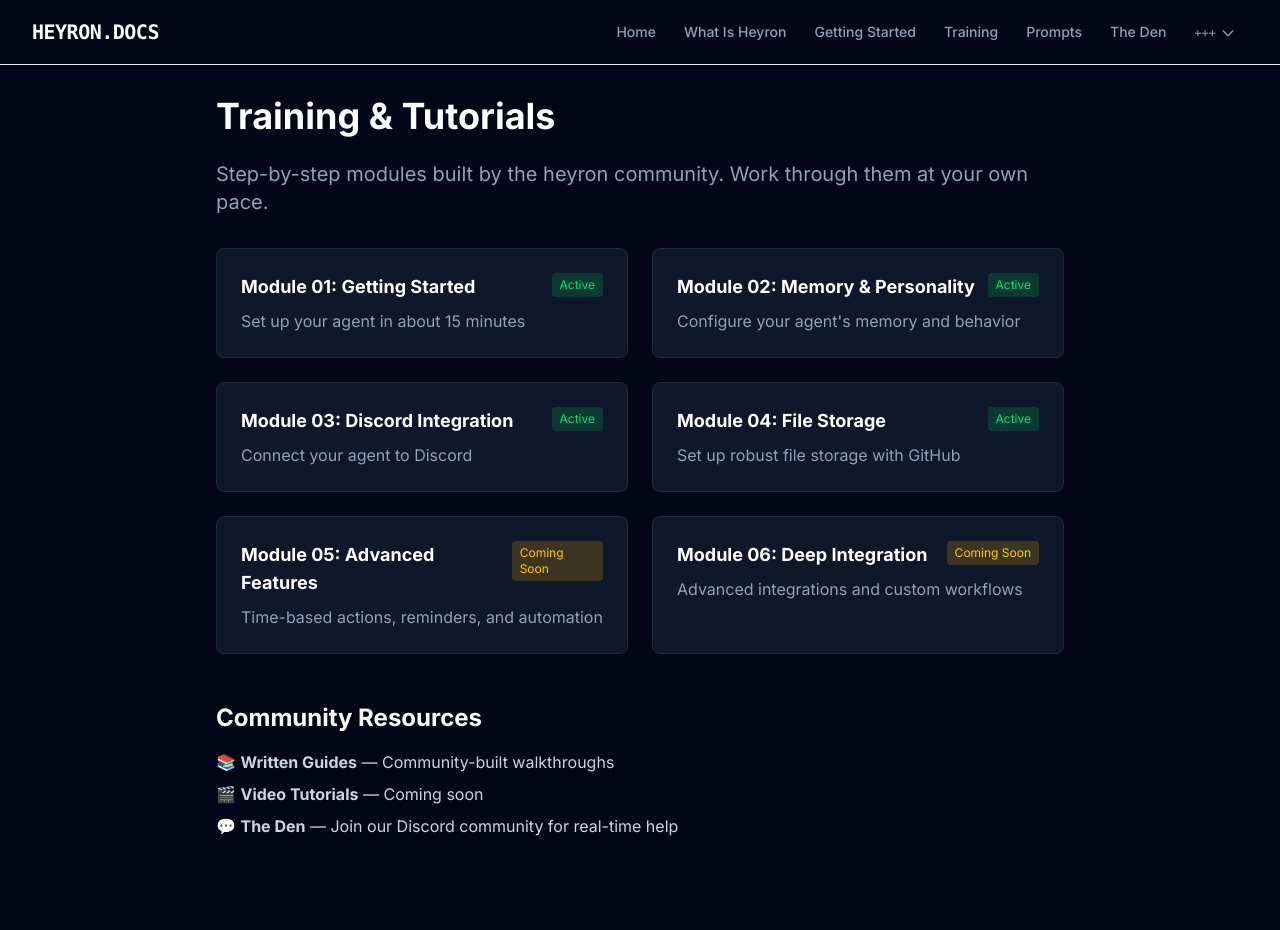
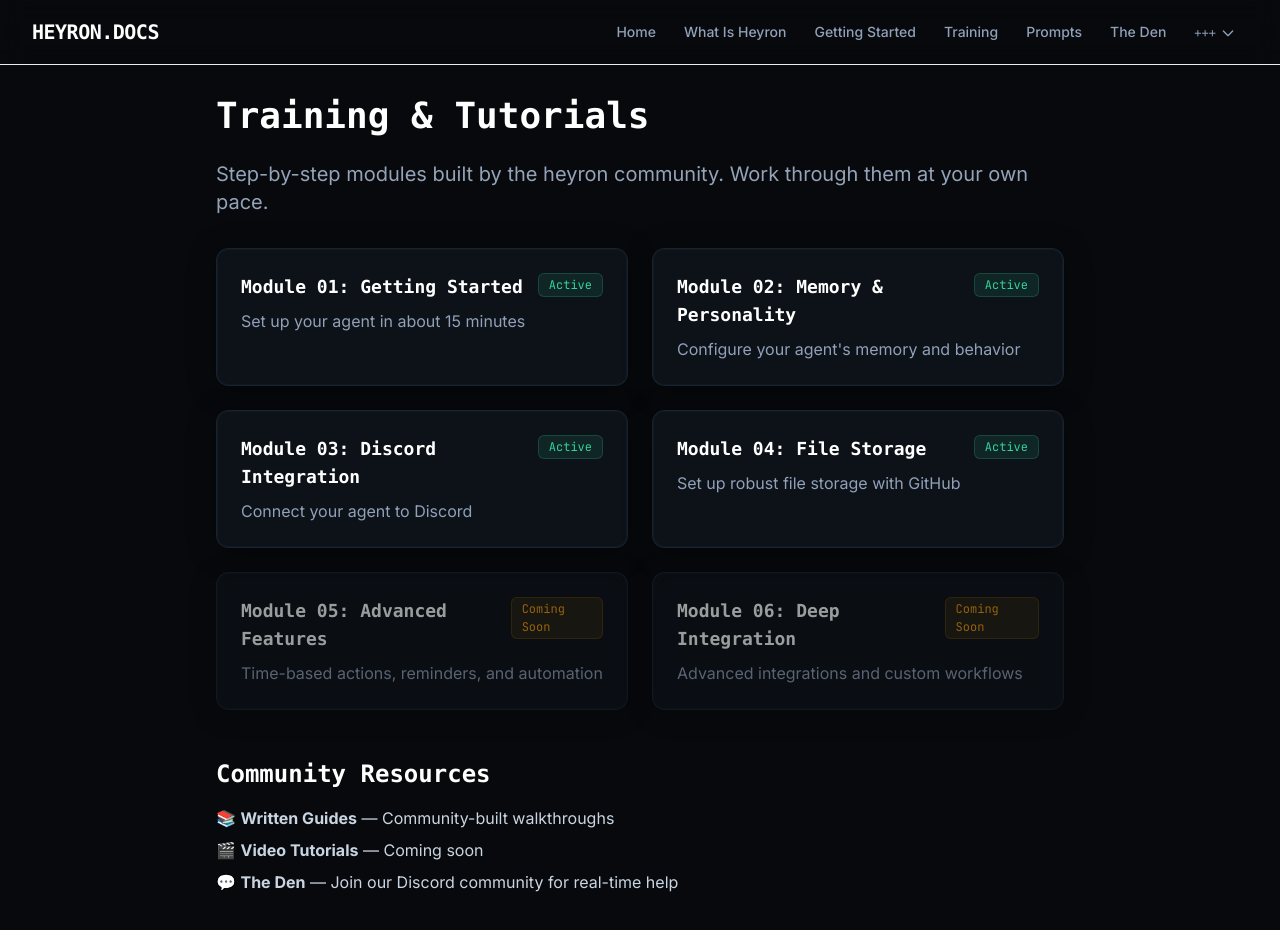
Before and after one commit to crazydc/heyron-docs, a Next.js app: page /heyron-docs/training in a window 1280 px wide. Shown: the top 930 px of the page. Built offline with nearby package versions, Linux system fonts and the light colour scheme.

Commit message:
Fix Training page: clickable module cards with design system

```diff
--- a/src/app/training/page.tsx
+++ b/src/app/training/page.tsx
@@ -1,71 +1,97 @@
 import Navigation from '@/components/Navigation';
+import Link from 'next/link';
 
-export default function Training() {
-  const tutorials = [
+const modules = [
   {
+    id: 'module-01',
     title: "Module 01: Getting Started",
     description: "Set up your agent in about 15 minutes",
-      status: "Active"
+    status: "Active",
+    href: "/getting-started"
   },
   {
+    id: 'module-02',
     title: "Module 02: Memory & Personality",
     description: "Configure your agent's memory and behavior",
-      status: "Active"
+    status: "Active",
+    href: "/getting-started#memory"
   },
   {
+    id: 'module-03',
     title: "Module 03: Discord Integration",
     description: "Connect your agent to Discord",
-      status: "Active"
+    status: "Active",
+    href: "/community"
   },
   {
+    id: 'module-04',
     title: "Module 04: File Storage",
     description: "Set up robust file storage with GitHub",
-      status: "Active"
+    status: "Active",
+    href: "/api-docs"
   },
   {
+    id: 'module-05',
     title: "Module 05: Advanced Features",
     description: "Time-based actions, reminders, and automation",
-      status: "Coming Soon"
+    status: "Coming Soon",
+    href: null
   },
   {
+    id: 'module-06',
     title: "Module 06: Deep Integration",
     description: "Advanced integrations and custom workflows",
-      status: "Coming Soon"
+    status: "Coming Soon",
+    href: null
   }
 ];
 
+export default function Training() {
   return (
-    <div className="min-h-screen bg-slate-950">
+    <div className="min-h-screen" style={{ backgroundColor: 'var(--void)' }}>
       <Navigation />
       <main className="max-w-4xl mx-auto px-6 py-24">
-        <h1 className="text-4xl font-bold text-white mb-6">Training & Tutorials</h1>
-        <p className="text-xl text-slate-400 mb-8">
+        <h1 className="text-4xl font-bold text-white mb-6" style={{ fontFamily: 'var(--font-mono)' }}>Training & Tutorials</h1>
+        <p className="text-xl mb-8" style={{ color: 'var(--muted)' }}>
           Step-by-step modules built by the heyron community. Work through them at your own pace.
         </p>
 
         <div className="grid md:grid-cols-2 gap-6">
-          {tutorials.map((tutorial, index) => (
-            <div key={index} className="bg-slate-900 border border-slate-800 rounded-lg p-6 hover:border-cyan-500 transition-colors">
+          {modules.map((module) => (
+            module.href ? (
+              <Link
+                key={module.id}
+                href={module.href}
+                className="glass-panel p-6 hover:border-cyan/30 transition-all duration-300 block"
+              >
                 <div className="flex justify-between items-start mb-2">
-                <h3 className="text-lg font-bold text-white">{tutorial.title}</h3>
-                <span className={`px-2 py-1 rounded text-xs ${
-                  tutorial.status === 'Active'
-                    ? 'bg-green-500/20 text-green-400'
-                    : 'bg-yellow-500/20 text-yellow-400'
-                }`}>
-                  {tutorial.status}
+                  <h3 className="text-lg font-bold text-white" style={{ fontFamily: 'var(--font-mono)' }}>{module.title}</h3>
+                  <span className={module.status === 'Active' ? 'badge-mint' : 'badge-amber'}>
+                    {module.status}
                   </span>
                 </div>
-              <p className="text-slate-400">{tutorial.description}</p>
+                <p className="text-slate-400">{module.description}</p>
+              </Link>
+            ) : (
+              <div
+                key={module.id}
+                className="glass-panel p-6 opacity-60"
+              >
+                <div className="flex justify-between items-start mb-2">
+                  <h3 className="text-lg font-bold text-white" style={{ fontFamily: 'var(--font-mono)' }}>{module.title}</h3>
+                  <span className="badge-amber">{module.status}</span>
                 </div>
+                <p className="text-slate-400">{module.description}</p>
+              </div>
+            )
           ))}
         </div>
 
-        <h2 className="text-2xl font-bold text-white mt-12 mb-4">Community Resources</h2>
+        <h2 className="text-2xl font-bold text-white mt-12 mb-4" style={{ fontFamily: 'var(--font-mono)' }}>Community Resources</h2>
         <ul className="space-y-2 text-slate-300">
           <li>📚 <strong>Written Guides</strong> — Community-built walkthroughs</li>
           <li>🎬 <strong>Video Tutorials</strong> — Coming soon</li>
-          <li>💬 <strong>The Den</strong> — Join our Discord community for real-time help</li>
+          <li>💬 <strong>The Den</strong> — <Link href="/community" className="text-cyan hover:underline">Join our Discord community</Link> for real-time help</li>
         </ul>
       </main>
     </div>
```
Lines whose indentation alone changed are shown as unchanged.
